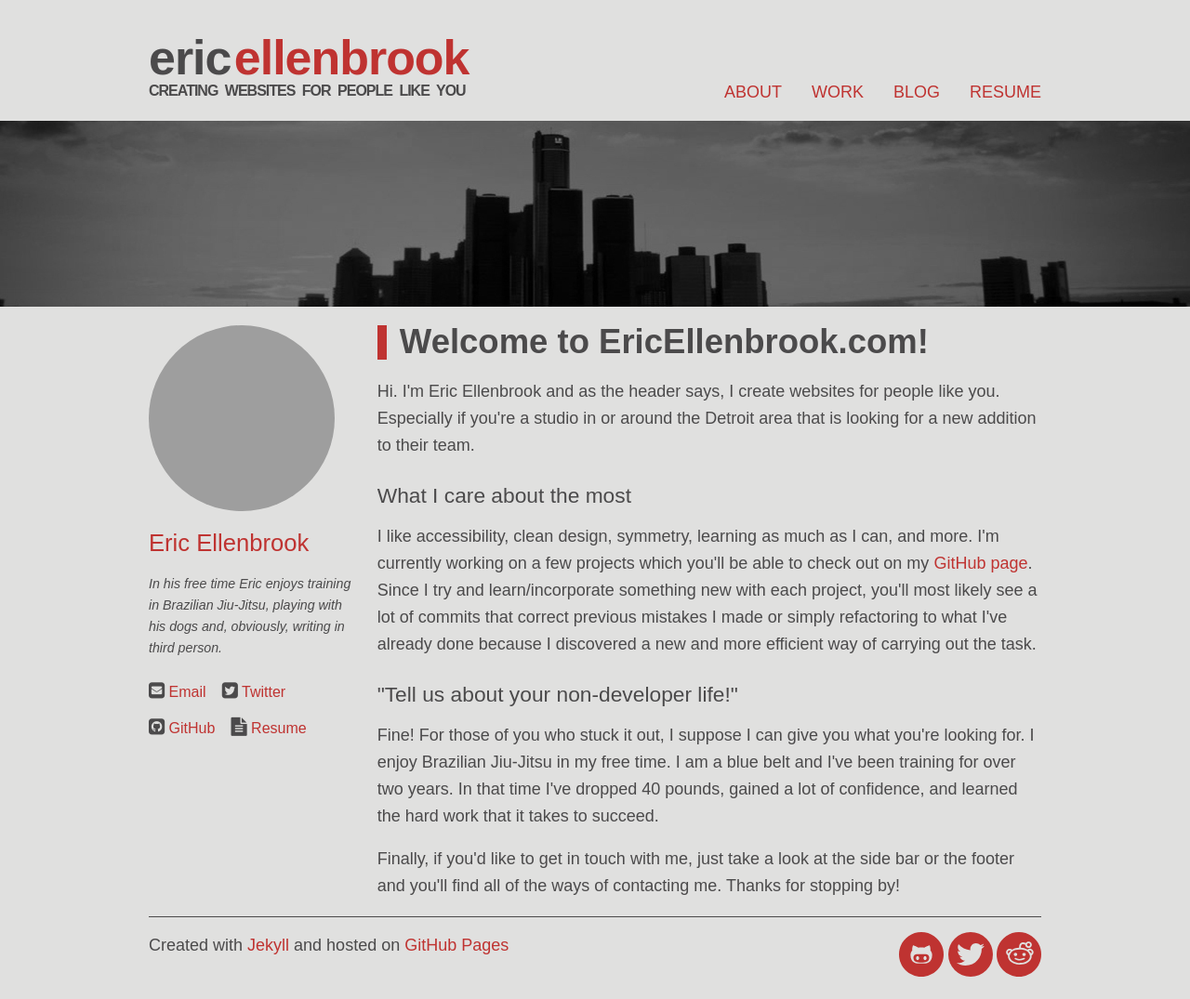
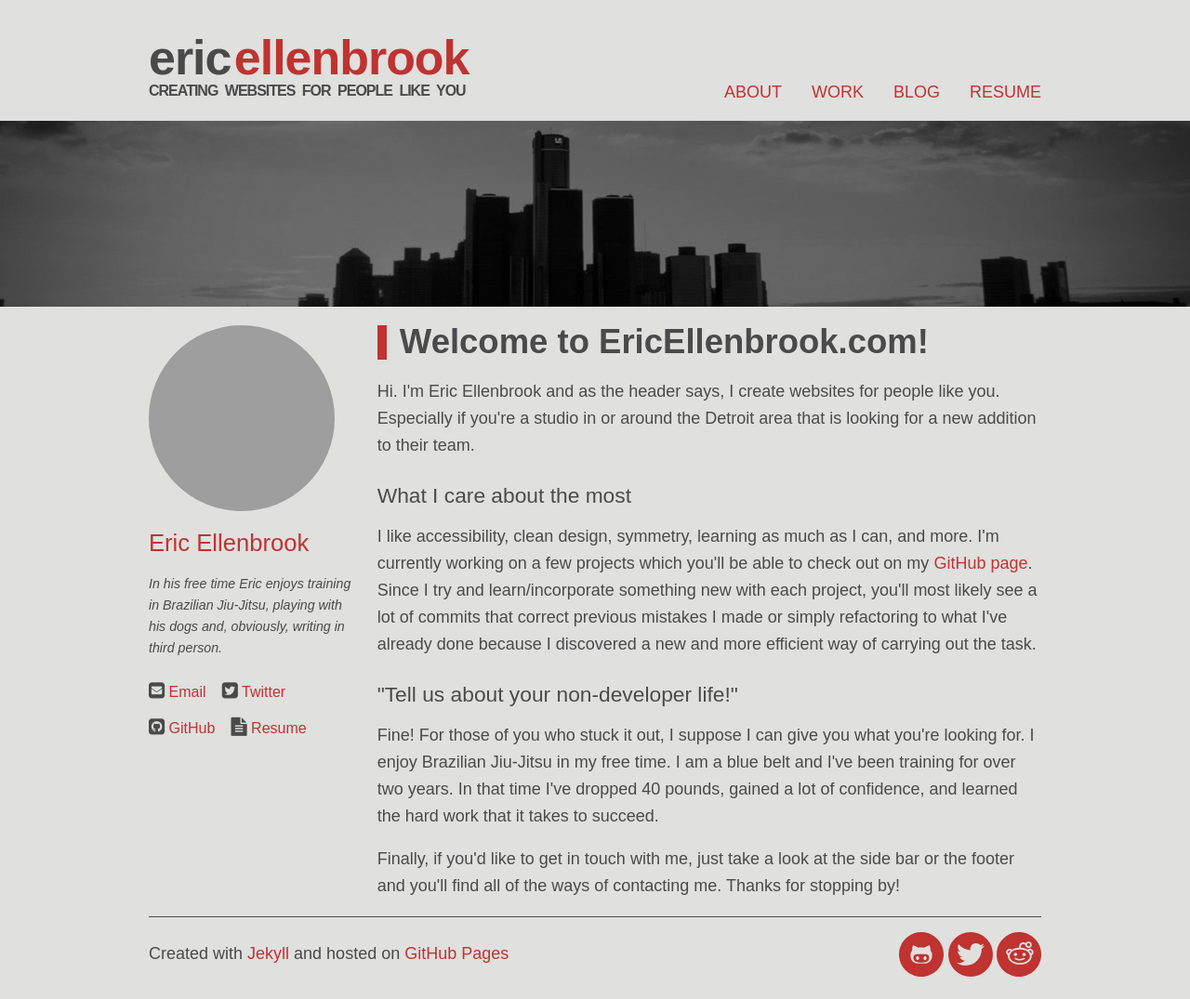
Before and after one commit to ellenbrook/ellenbrook.github.io, a Jekyll site: the page built from index.html, in a window 1280 px wide. Shown: the whole page at 93% size. Built offline with Jekyll 4.4.1, drawn with Linux system fonts in a browser that asks for light colours; nearby versions of some CDN libraries; grey boxes are pictures that could not be loaded.

Commit message:
Center footer text with social icons

```diff
--- a/assets/css/main.css
+++ b/assets/css/main.css
@@ -436,7 +436,7 @@ a:hover {
   margin-right: 0;
 }
 .siteFooter p {
-  margin-top: 0;
+  margin-top: .5em;
   float: left;
 }
 .siteFooter .siteFooter-social {
```
